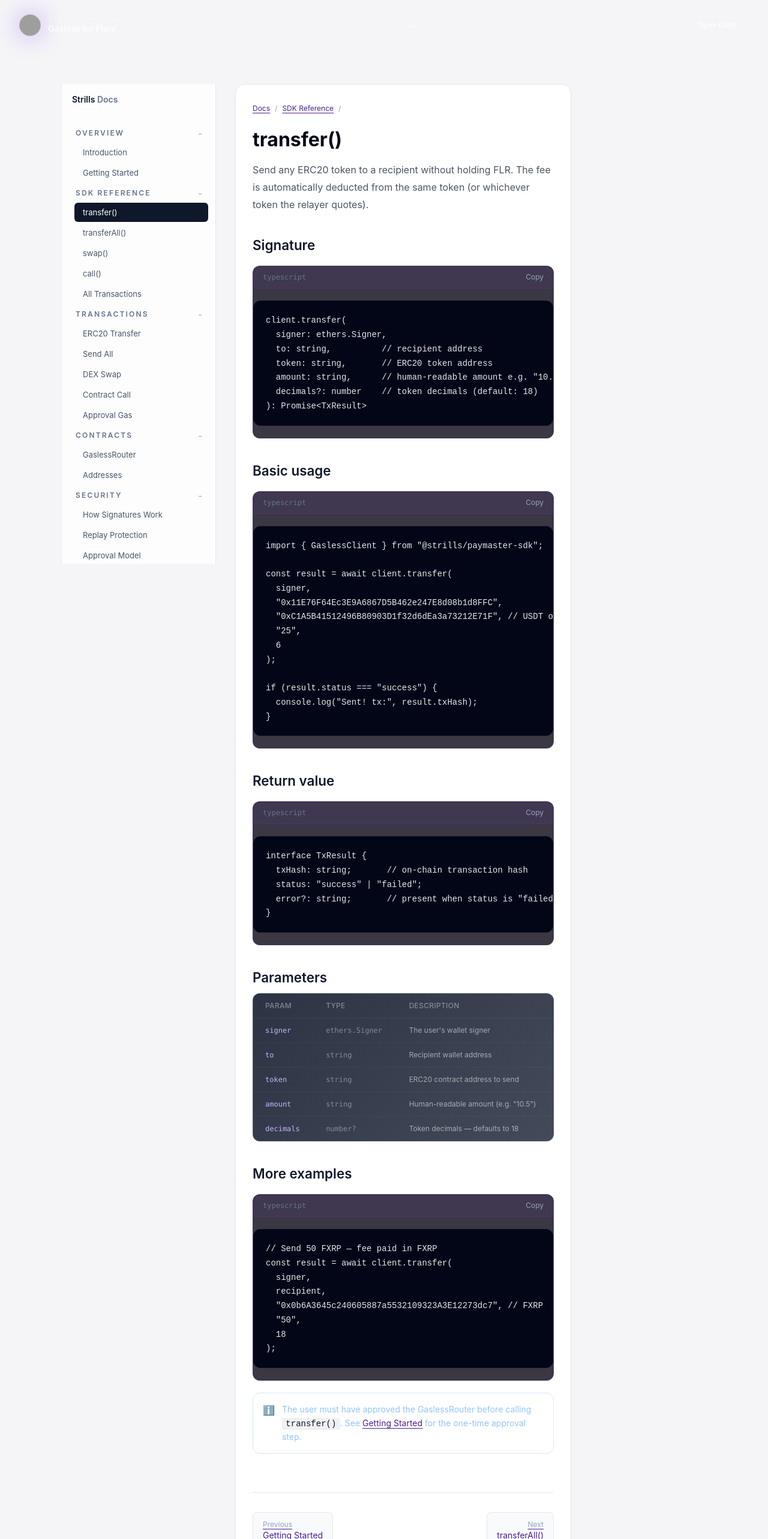
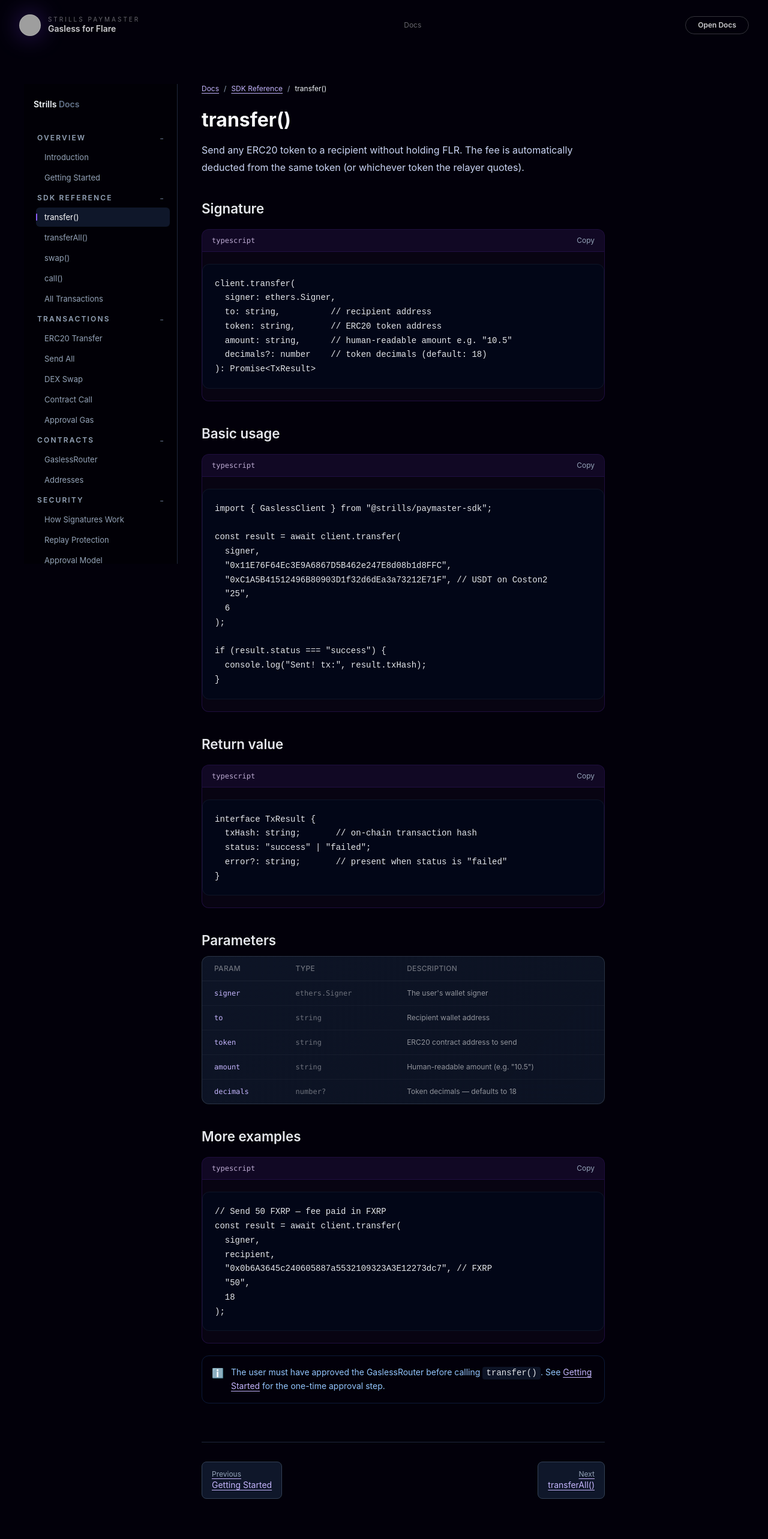
Before and after one commit to Teckdegen/strillsui, a Next.js app: page /docs/sdk in a window 1280 px wide. Shown: the top 2566 px of the page at 60% size. Built offline with nearby package versions, Linux system fonts and the light colour scheme; grey boxes are pictures that could not be loaded.

Commit message:
Switch docs to full-width dark theme
Made-with: Cursor

```diff
--- a/app/docs/layout.tsx
+++ b/app/docs/layout.tsx
@@ -3,17 +3,15 @@ import Navbar from "@/components/Navbar";
 
 export default function DocsLayout({ children }: { children: React.ReactNode }) {
   return (
-    <main className="min-h-screen bg-[#f5f5f7] text-slate-900">
+    <main className="min-h-screen bg-[#02000a] text-slate-50">
       <Navbar />
-      <div className="mx-auto flex max-w-6xl gap-8 px-6 pt-16 pb-16 lg:px-10">
+      <div className="mx-auto flex max-w-7xl gap-10 px-6 pt-16 pb-20 lg:px-10">
         {/* Left sidebar */}
         <Sidebar />
 
-        {/* Content */}
+        {/* Content fills rest of page */}
         <section className="flex-1 min-w-0">
-          <div className="rounded-2xl border border-slate-200 bg-white px-7 py-8 shadow-sm">
-            <div className="max-w-3xl">{children}</div>
-          </div>
+          <div className="max-w-3xl">{children}</div>
         </section>
 
         {/* Right TOC placeholder — can wire up later */}
--- a/app/globals.css
+++ b/app/globals.css
@@ -161,30 +161,30 @@ body {
   50% { transform: translateY(18px); }
 }
 
-/* ─── Docs (GitBook‑style) ───────────────────────────── */
+/* ─── Docs (dark, full-page) ─────────────────────────── */
 .doc-content h1 {
   font-size: 2rem;
   font-weight: 700;
   margin-bottom: 1rem;
-  color: #020617;
+  color: #f9fafb;
 }
 .doc-content h2 {
   font-size: 1.4rem;
   font-weight: 600;
   margin-top: 2.5rem;
   margin-bottom: 0.75rem;
-  color: #0f172a;
+  color: #e5e7eb;
 }
 .doc-content h3 {
   font-size: 1.1rem;
   font-weight: 600;
   margin-top: 2rem;
   margin-bottom: 0.5rem;
-  color: #111827;
+  color: #e5e7eb;
 }
 .doc-content p {
   line-height: 1.8;
-  color: #4b5563;
+  color: #cbd5f5;
   margin-bottom: 1rem;
 }
 .doc-content ul {
@@ -192,14 +192,14 @@ body {
   margin-bottom: 1rem;
 }
 .doc-content li {
-  color: #4b5563;
+  color: #cbd5f5;
   line-height: 1.8;
   margin-bottom: 0.25rem;
   list-style-type: disc;
 }
 .doc-content code {
-  background: rgba(15,23,42,0.06);
-  color: #0f172a;
+  background: rgba(15,23,42,0.9);
+  color: #e5e7eb;
   padding: 0.15rem 0.4rem;
   border-radius: 0.25rem;
   font-size: 0.875rem;
@@ -220,12 +220,12 @@ body {
   font-size: 0.875rem;
 }
 .doc-content a {
-  color: #4c1d95;
+  color: #c4b5fd;
   text-decoration: underline;
   text-underline-offset: 3px;
 }
 .doc-content strong {
-  color: #111827;
+  color: #f9fafb;
 }
 .doc-content hr {
   border-color: rgba(148,163,184,0.4);
--- a/components/docs/DocPage.tsx
+++ b/components/docs/DocPage.tsx
@@ -11,11 +11,11 @@ export function Breadcrumb({ items }: { items: { label: string; href?: string }[
         <span key={item.label} className="flex items-center gap-2">
           {i > 0 && <span>/</span>}
           {item.href ? (
-            <Link href={item.href} className="transition-colors hover:text-slate-900">
+            <Link href={item.href} className="transition-colors hover:text-slate-100">
               {item.label}
             </Link>
           ) : (
-            <span className="text-white/60">{item.label}</span>
+            <span className="text-slate-100">{item.label}</span>
           )}
         </span>
       ))}
@@ -31,11 +31,11 @@ export function DocNav({
   next?: { label: string; href: string };
 }) {
   return (
-    <div className="mt-16 flex items-center justify-between border-t border-slate-200 pt-8">
+    <div className="mt-16 flex items-center justify-between border-t border-slate-800 pt-8">
       {prev ? (
         <Link
           href={prev.href}
-          className="flex items-center gap-2 rounded-lg border border-slate-200 bg-slate-50 px-4 py-3 text-sm text-slate-600 hover:bg-slate-100 hover:text-slate-900 transition-colors"
+          className="flex items-center gap-2 rounded-lg border border-slate-700 bg-slate-900 px-4 py-3 text-sm text-slate-200 hover:bg-slate-800 hover:text-white transition-colors"
         >
           <div className="text-left">
             <div className="text-xs text-slate-400">Previous</div>
@@ -48,7 +48,7 @@ export function DocNav({
       {next && (
         <Link
           href={next.href}
-          className="flex items-center gap-2 rounded-lg border border-slate-200 bg-slate-50 px-4 py-3 text-sm text-slate-600 hover:bg-slate-100 hover:text-slate-900 transition-colors"
+          className="flex items-center gap-2 rounded-lg border border-slate-700 bg-slate-900 px-4 py-3 text-sm text-slate-200 hover:bg-slate-800 hover:text-white transition-colors"
         >
           <div className="text-right">
             <div className="text-xs text-slate-400">Next</div>
@@ -72,10 +72,10 @@ export function CodeBlock({ code, language = "typescript" }: { code: string; lan
   return (
     <div className="code-block my-5 group">
       <div className="code-header">
-        <span className="text-xs font-mono text-slate-500">{language}</span>
+        <span className="text-xs font-mono text-purple-200/80">{language}</span>
         <button
           onClick={copy}
-          className="flex items-center gap-1.5 text-xs text-slate-400 hover:text-slate-900 transition-colors"
+          className="flex items-center gap-1.5 text-xs text-slate-400 hover:text-slate-100 transition-colors"
         >
           <span className={copied ? "text-green-400" : ""}>{copied ? "Copied" : "Copy"}</span>
         </button>
--- a/components/docs/Sidebar.tsx
+++ b/components/docs/Sidebar.tsx
@@ -59,12 +59,12 @@ function NavSection({ section }: { section: (typeof nav)[0] }) {
     <div className="mb-1">
       <button
         onClick={() => setOpen(!open)}
-        className="flex w-full items-center justify-between rounded-md px-2.5 py-1.5 text-xs font-semibold text-slate-500 hover:bg-slate-100 hover:text-slate-900 transition-colors"
+        className="flex w-full items-center justify-between rounded-md px-2.5 py-1.5 text-xs font-semibold text-slate-400 hover:bg-slate-800 hover:text-slate-50 transition-colors"
       >
         <span className="uppercase tracking-[0.18em]">
           {section.title}
         </span>
-        <span className="text-[10px] text-slate-400">{open ? "−" : "+"}</span>
+        <span className="text-[10px] text-slate-500">{open ? "−" : "+"}</span>
       </button>
 
       <AnimatePresence initial={false}>
@@ -86,13 +86,13 @@ function NavSection({ section }: { section: (typeof nav)[0] }) {
                     className={`relative flex items-center gap-2 rounded-md px-2.5 py-1.5 text-[13px] transition-all duration-150 ${
                       active
                         ? "bg-slate-900 text-white"
-                        : "text-slate-600 hover:bg-slate-100 hover:text-slate-900"
+                        : "text-slate-400 hover:bg-slate-800 hover:text-slate-50"
                     }`}
                   >
                     {active && (
                       <motion.div
                         layoutId="sidebar-indicator"
-                        className="absolute left-0 top-1/2 h-3 w-0.5 -translate-y-1/2 rounded-full bg-slate-900"
+                        className="absolute left-0 top-1/2 h-3 w-0.5 -translate-y-1/2 rounded-full bg-purple-500"
                       />
                     )}
                     <span className="pl-1">{item.label}</span>
@@ -109,11 +109,11 @@ function NavSection({ section }: { section: (typeof nav)[0] }) {
 
 export default function Sidebar() {
   return (
-    <aside className="hidden w-64 shrink-0 text-sm text-slate-700 lg:block">
-      <div className="sticky top-0 flex h-screen flex-col gap-4 border-r border-slate-200 bg-white/80 pt-4">
+    <aside className="hidden w-64 shrink-0 text-sm text-slate-200 lg:block">
+      <div className="sticky top-0 flex h-screen flex-col gap-4 border-r border-slate-800 bg-black/40 pt-6">
         {/* Logo */}
         <Link href="/" className="mb-4 flex items-center gap-2 px-4">
-          <span className="text-sm font-semibold text-slate-900">
+          <span className="text-sm font-semibold text-slate-100">
             Strills <span className="text-slate-500">Docs</span>
           </span>
         </Link>
```
